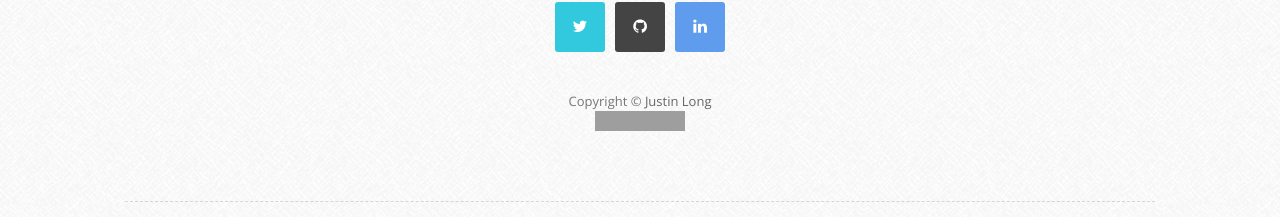
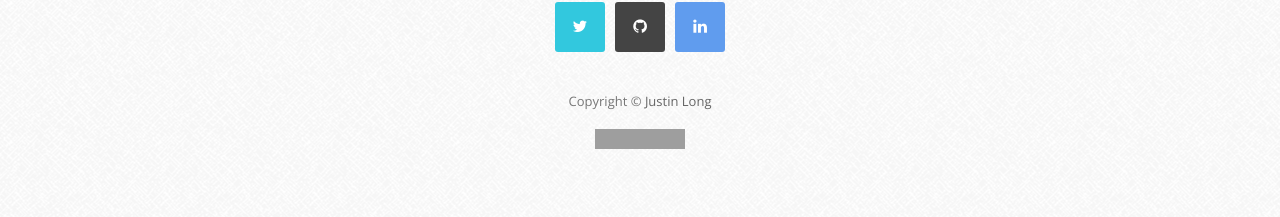
Before and after one commit to crockpotveggies/crockpotveggies.github.io, a Jekyll site: the page built from index.html, in a window 1280 px wide. Shown: the part 5770-5987 px from the top of the page. Built offline with Jekyll 4.4.1, drawn with Linux system fonts in a browser that asks for light colours; some web fonts are replaced; Markdown is read by kramdown in place of the engine named in the settings; comment, search, counter and statistics services are not loaded; grey boxes are pictures that could not be loaded.

Commit message:
Looks poopy.

```diff
--- a/_includes/footer.html
+++ b/_includes/footer.html
@@ -20,7 +20,8 @@
         </div>-->
 
         <footer>
-          <p>Copyright &copy; <a href="#">Justin Long</a></p>
+          <p>Copyright &copy; <a href="#">Justin Long</a>
+            <br>&nbsp;</p>
           <p><a href="https://mixpanel.com/f/partner"><img src="//cdn.mxpnl.com/site_media/images/partner/badge_light.png" alt="Mobile Analytics" /></a></p>
         </footer>
 
```
